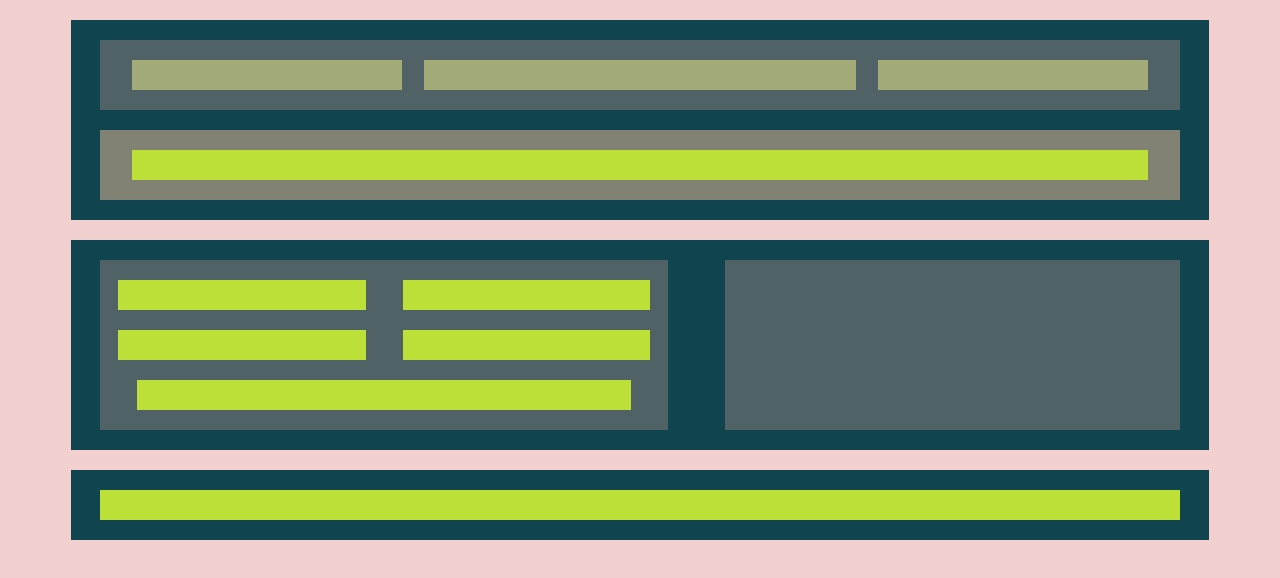
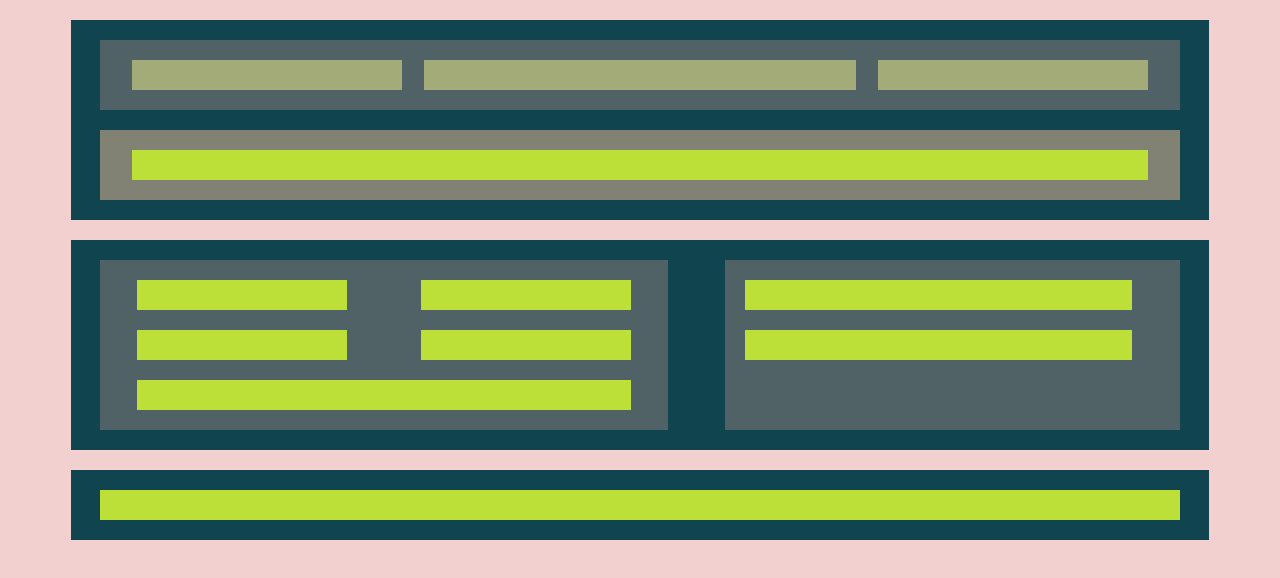
Before and after one commit to Jaranag/s1_htmlcss, a plain HTML site: page Nivell1/Exercici01/index.html in a window 1280 px wide. Drawn offline with Linux system fonts and the light colour scheme.

Commit message:
Canvis proves. No definitiu.

```diff
--- a/Nivell1/Exercici01/styles.css
+++ b/Nivell1/Exercici01/styles.css
@@ -15,7 +15,7 @@ section{
     margin-top: 20px;
     height: 200px;
     justify-content: center;
-    position:relative;
+    /* position:relative; */
 }
 
 .box1{
@@ -24,7 +24,7 @@ section{
     justify-content: center;
     background-color: #506266;
     width: 95%;
-    height: 70px;
+    /* height: 70px; */
     margin-left: auto;
     margin-top: 20px;
     margin-right: auto;
@@ -35,6 +35,7 @@ section{
 .line{
     height: 30px;
     margin-top: 20px;
+    margin-bottom: 20px;
 
 }
 
@@ -71,7 +72,7 @@ section{
 }
 
 .section2{
-    height: 210px;
+    /* height: 210px; */
     justify-content: center;
     display: flex;
     margin-bottom: 20px;
@@ -86,6 +87,7 @@ section{
     width: 50%;
     height: 170px;
     margin-top: 20px;
+    margin-bottom: 20px;
     margin-left: auto;
     margin-right: auto;
     flex-direction: column;
@@ -93,14 +95,15 @@ section{
 
 .column {
     display: flex;
-    justify-content: center;
+    justify-content: space-around;
 }
 
 #s2-b1-line1{
     background-color: #BDE038;
-    width: 43.5%;
+    width: 37%;
     justify-content: center;
     margin-top: 20px;
+    margin-bottom: 0px;
     position: relative;
     margin-left: auto;
     margin-right: auto;
@@ -109,29 +112,32 @@ section{
 
 #s2-b1-line2{
     background-color: #BDE038;
-    width: 43.5%;
+    width: 37%;
     justify-content: center;
     margin-left: auto;
     margin-right: auto;
     position: relative;
+    margin-bottom: 0px;
 }
 
 #s2-b1-line3{
     background-color: #BDE038;
-    width: 43.5%;
+    width: 37%;
     justify-content: center;
-    margin-left: auto;
-    margin-right: auto;
+    margin-left: 20px;
+    margin-right: 20px;
     position: relative;
+    margin-bottom: 0px;
 }
 
 #s2-b1-line4{
     background-color: #BDE038;
-    width: 43.5%;
+    width: 37%;
     justify-content: center;
-    margin-left: auto;
-    margin-right: auto;
+    margin-left: 20px;
+    margin-right: 20px;
     position: relative;
+    margin-bottom: 0px;
 }
 
 #s2-b1-line5{
@@ -144,9 +150,9 @@ section{
 }
 
 .box3{
-    display: flex;
-    justify-content: space-between;
-    justify-content: center;
+    /* display: flex; */
+    /* justify-content: space-between;
+    justify-content: center; */
     position: relative;
     background-color: #506266;
     width: 40%;
@@ -156,6 +162,21 @@ section{
     margin-right: auto;
 }
 
+#s2-b2-line1 {
+    background-color: #BDE038;
+    margin-right: 20px;
+    margin-left: 20px;
+    width: 85%;
+    position: relative;
+    justify-content: center;
+}
+#s2-b2-line2{
+    background-color: #BDE038;
+    margin-right: 20px;
+    margin-left: 20px;
+    width: 85%;
+    position: relative;
+}
 .section3{
     height: 70px;
     display: flex;
@@ -171,3 +192,10 @@ section{
     margin-top:20px;
 
 }
+
+
+@media only screen and (max-width: 600px) {
+    .section2 {
+        background-color: #BDE038;
+    }
+}
```
Also changed, not shown: Nivell1/Exercici01/index.html (+1 -0 lines).
